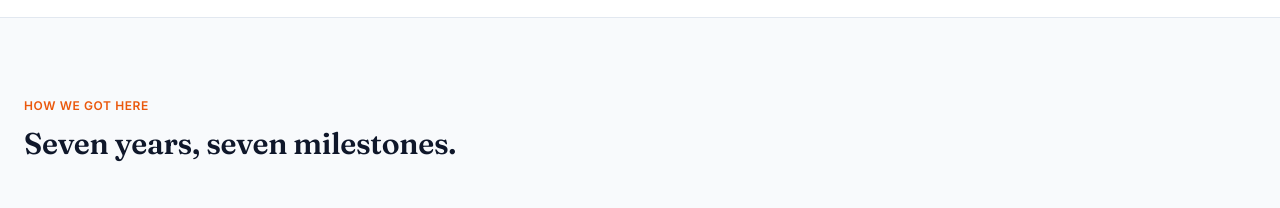
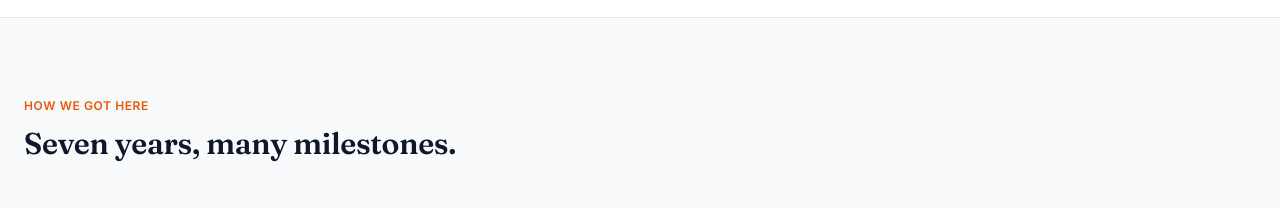
Before and after one commit to shekhawat2407/stark-foundation-website, a Next.js app in the folder stark-landing/: page /about-us in a window 1280 px wide. Shown: the part 1000-1208 px from the top of the page. Built offline with nearby package versions, Linux system fonts and the light colour scheme.

Commit message:
copy: about-us heading to Seven years, many milestones

```diff
--- a/stark-landing/app/about-us/page.tsx
+++ b/stark-landing/app/about-us/page.tsx
@@ -161,7 +161,7 @@ export default function AboutUs() {
             How we got here
           </div>
           <h2 className="text-2xl md:text-3xl font-semibold mb-12 max-w-2xl">
-            Seven years, seven milestones.
+            Seven years, many milestones.
           </h2>
           <div className="relative">
             <div
```
